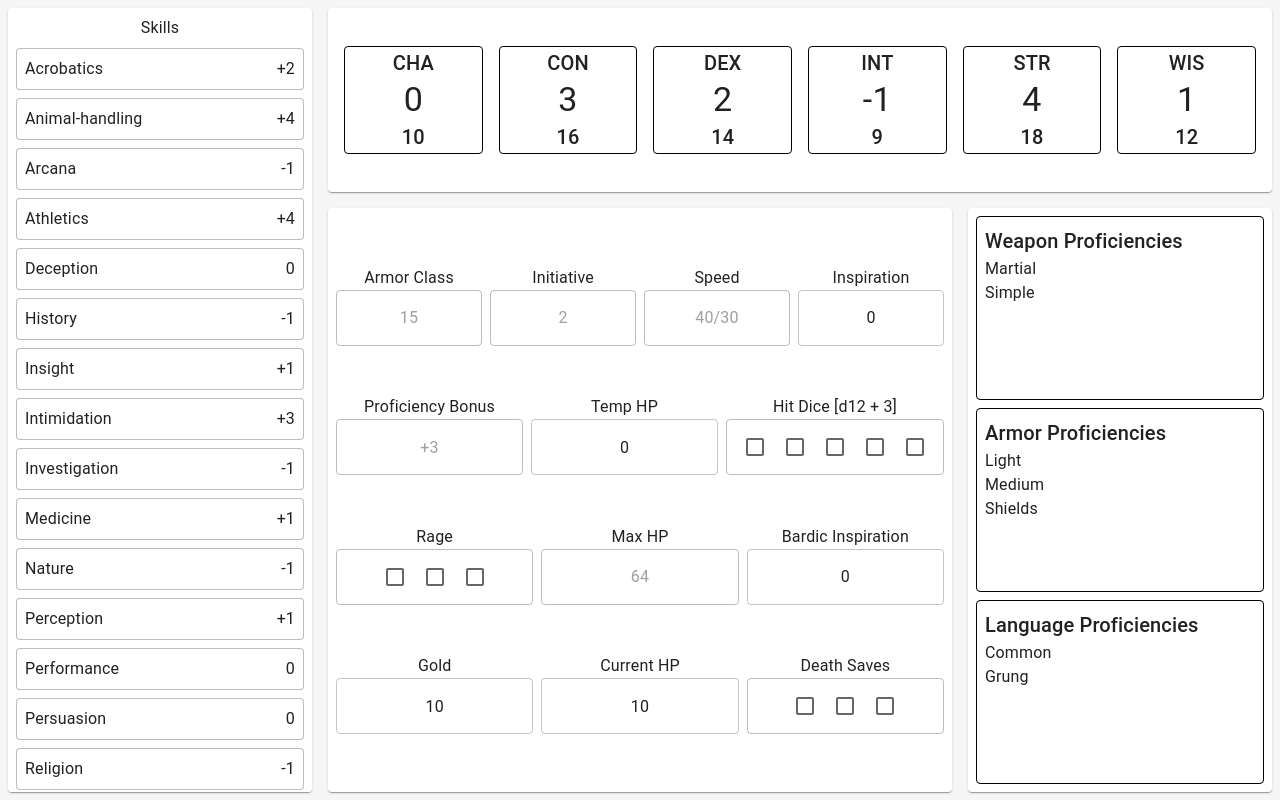
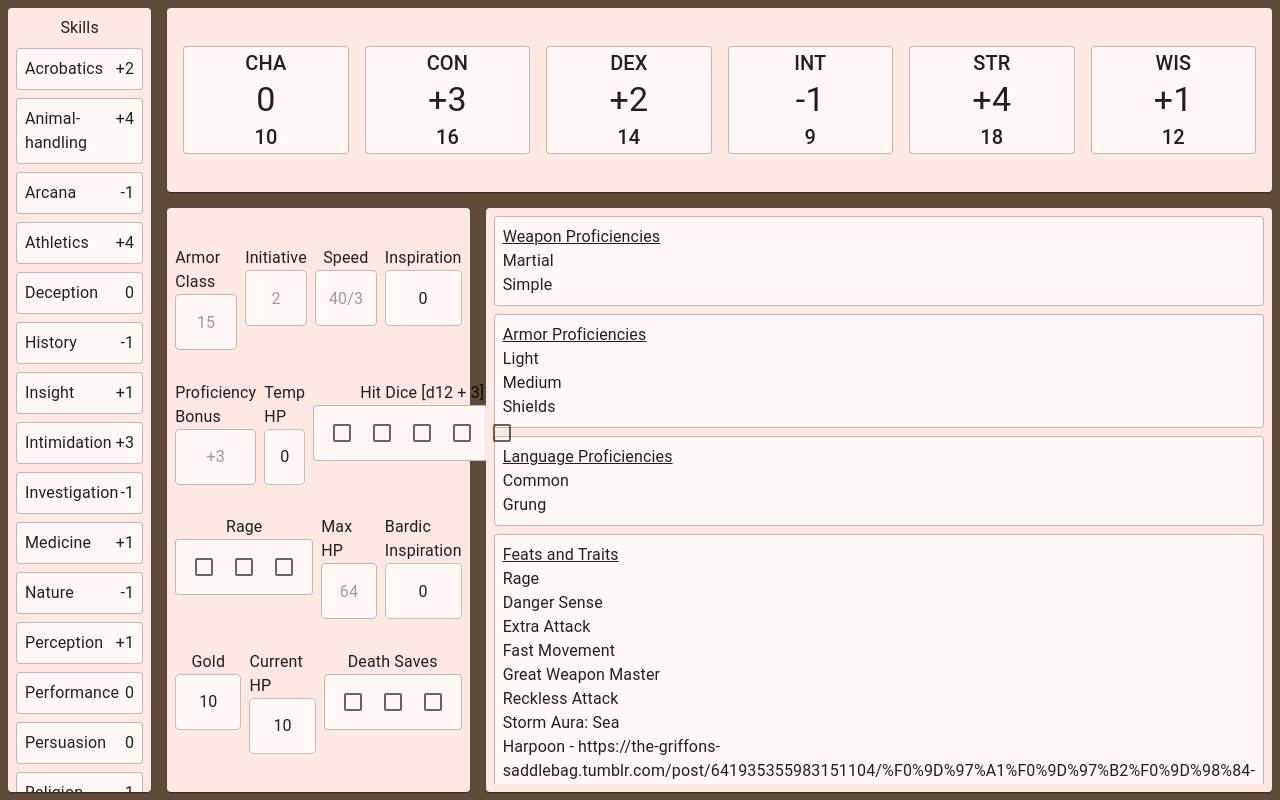
Before and after one commit to syj67507/dnd-cs-castor-rhodes, a React app: page / in a window 1280 px wide. Built offline with nearby package versions, Linux system fonts and the light colour scheme; the HTML template or start-up script is replaced by a standard one.

Commit message:
Updates: Clean up styling

```diff
--- a/src/dndApp/Abilities.tsx
+++ b/src/dndApp/Abilities.tsx
@@ -3,7 +3,7 @@ import characterSheet from "./character-sheet.json";
 
 interface AbilityProps {
     name: string;
-    modifier: number;
+    modifier: string;
     value: number;
 }
 
@@ -14,9 +14,12 @@ export function Ability({ name, modifier, value }: AbilityProps) {
             flex: 1,
             flexDirection: "column",
             alignItems: "center",
+            bgcolor: "#FFF8F6",
             borderRadius: 1,
-            border: "1px solid black",
-            bgcolor: "white",
+            border: "1px solid rgba(0, 0, 0, 0.26)",
+            "&:hover": {
+                border: "1px solid black",
+            }
         }}>
             <Typography variant="h6" textAlign="center">{name}</Typography>
             <Typography variant="h4" textAlign="center">{modifier}</Typography>
@@ -37,6 +40,7 @@ export function Abilities() {
                 gridColumnEnd: "span 3",
                 gridRowStart: "1",
                 gridRowEnd: "span 1",
+                bgcolor: "#FFE8E1",
             }}
         >
             <Stack
@@ -46,11 +50,15 @@ export function Abilities() {
                 height="100%"
             >
                 {statNames.map(stat => {
+                    let sign = "";
+                    if (character.abilities_bonuses[0].bonuses[stat] > 0) {
+                        sign = "+"
+                    }
                     return (
                         <Ability
                             name={stat.toUpperCase()}
+                            modifier={`${sign}${character.abilities_bonuses[0].bonuses[stat]}`}
                             value={character.abilities_bonuses[0].abilities[stat]}
-                            modifier={character.abilities_bonuses[0].bonuses[stat]}
                         />
                     );
                 })}
--- a/src/dndApp/App.tsx
+++ b/src/dndApp/App.tsx
@@ -18,7 +18,7 @@ export default function App() {
                 gap: 2,
                 gridTemplateColumns: "repeat(4, 1fr)",
                 gridTemplateRows: "repeat(4, 1fr)",
-                bgcolor: "whitesmoke",
+                bgcolor: "#624A38",
             }}
         >
             <Skills />
--- a/src/dndApp/General.tsx
+++ b/src/dndApp/General.tsx
@@ -17,6 +17,7 @@ function StatField({ value, interactive, onChange }: StatProps) {
             sx={{
                 input: {
                     textAlign: "center",
+                    bgcolor: "#FFF8F6"
                 },
             }}
         />
@@ -43,6 +44,7 @@ function Charges({ name, total, amountUsed = 0 }: ChargesProps) {
                     "&:hover": {
                         border: "1px solid black"
                     },
+                    bgcolor: "#FFF8F6",
                 }}
             >
                 {Array.from({length: total}, (_, i) => i + 1).map((index) => {
@@ -242,7 +244,8 @@ export function General() {
                 gridColumnStart: "2",
                 gridColumnEnd: "span 2",
                 gridRowStart: "2",
-                gridRowEnd: "span 3"
+                gridRowEnd: "span 3",
+                bgcolor: "#FFE8E1",
             }}
         >
             <Stack
--- a/src/dndApp/Proficiencies.tsx
+++ b/src/dndApp/Proficiencies.tsx
@@ -7,6 +7,7 @@ export function Proficiencies() {
     return (
         <Paper
             sx={{
+                bgcolor: "#FFE8E1",
                 padding: 1,
                 gridColumnStart: "4",
                 gridColumnEnd: "span 1",
@@ -18,16 +19,18 @@ export function Proficiencies() {
                 alignItems="center"
                 gap={1}
                 height="100%"
+                overflow="auto"
             >
                 <Stack
                     direction="column"
-                    border="1px solid black"
+                    border="1px solid rgba(0, 0, 0, 0.26)"
                     borderRadius={1}
                     padding={1}
                     width="100%"
                     flex={1}
+                    bgcolor="#FFF8F6"
                 >
-                    <Typography variant="h6">Weapon Proficiencies</Typography>
+                    <Typography variant="body1" sx={{ textDecoration: "underline" }}>Weapon Proficiencies</Typography>
                     {character.proficiencies[0].weapon.split(";").map((prof) => {
                         return (
                             <Typography variant="body1">{prof}</Typography>
@@ -36,13 +39,14 @@ export function Proficiencies() {
                 </Stack>
                 <Stack
                     direction="column"
-                    border="1px solid black"
+                    border="1px solid rgba(0, 0, 0, 0.26)"
                     borderRadius={1}
                     padding={1}
                     width="100%"
                     flex={1}
+                    bgcolor="#FFF8F6"
                 >
-                    <Typography variant="h6">Armor Proficiencies</Typography>
+                    <Typography variant="body1" sx={{ textDecoration: "underline" }}>Armor Proficiencies</Typography>
                     {character.proficiencies[0].armor.split(";").map((prof) => {
                         return (
                             <Typography variant="body1">{prof}</Typography>
@@ -51,29 +55,48 @@ export function Proficiencies() {
                 </Stack>
                 <Stack
                     direction="column"
-                    border="1px solid black"
+                    border="1px solid rgba(0, 0, 0, 0.26)"
                     borderRadius={1}
                     padding={1}
                     width="100%"
                     flex={1}
+                    bgcolor="#FFF8F6"
                 >
-                    <Typography variant="h6">Language Proficiencies</Typography>
+                    <Typography variant="body1" sx={{ textDecoration: "underline" }}>Language Proficiencies</Typography>
                     {character.proficiencies[0].language.split(";").map((prof) => {
                         return (
                             <Typography variant="body1">{prof}</Typography>
                         );
                     })}
                 </Stack>
-                {/* {character.proficiencies[0].tool && (
-                    <Stack direction="column" border="1px solid black" borderRadius={1} padding={1}>
-                        <Typography variant="h6">Tool Proficiencies</Typography>
-                        {character.proficiencies[0].tool.split(";").map((prof) => {
-                            return (
-                                <Typography variant="body1">{prof}</Typography>
-                            );
-                        })}
-                    </Stack>
-                )} */}
+                <Stack
+                    direction="column"
+                    border="1px solid rgba(0, 0, 0, 0.26)"
+                    borderRadius={1}
+                    padding={1}
+                    width="100%"
+                    flex={1}
+                    bgcolor="#FFF8F6"
+                >
+                    <Typography variant="body1" sx={{ textDecoration: "underline" }}>Feats and Traits</Typography>
+                    <Typography variant="body1">Rage</Typography>
+                    <Typography variant="body1">Danger Sense</Typography>
+                    <Typography variant="body1">Extra Attack</Typography>
+                    <Typography variant="body1">Fast Movement</Typography>
+                    <Typography variant="body1">Great Weapon Master</Typography>
+                    <Typography variant="body1">Reckless Attack</Typography>
+                    <Typography variant="body1">Storm Aura: Sea</Typography>
+                    <Typography variant="body1">Harpoon - https://the-griffons-saddlebag.tumblr.com/post/641935355983151104/%F0%9D%97%A1%F0%9D%97%B2%F0%9D%98%84-%F0%9D%97%B6%F0%9D%98%81%F0%9D%97%B2%F0%9D%97%BA-steam-harpoon-weapon-spear-rare</Typography>
+                    <Typography variant="body1">Clothes, traveler’s</Typography>
+                    <Typography variant="body1">Explorer's Pack</Typography>
+                    <Typography variant="body1">Fishing tackle</Typography>
+                    <Typography variant="body1">Pouch</Typography>
+                    <Typography variant="body1">Greater Healing Potion</Typography>
+                    <Typography variant="body1">Soulgaze Monacle</Typography>
+                    <Typography variant="body1">Bottle of Boundless Coffee</Typography>
+                    <Typography variant="body1">Heward's Spice Pouch</Typography>
+                    <Typography variant="body1">Pole of Angling</Typography>
+                </Stack>
             </Stack>
         </Paper>
     );
--- a/src/dndApp/Skills.tsx
+++ b/src/dndApp/Skills.tsx
@@ -1,4 +1,4 @@
-import { Box, Paper } from "@mui/material";
+import { Box, Paper, Typography } from "@mui/material";
 import characterSheet from "./character-sheet.json";
 export function Skills() {
     const character = characterSheet.character[0];
@@ -12,6 +12,7 @@ export function Skills() {
                 gridRowStart: "1",
                 gridRowEnd: "span 4",
                 overflow: "auto",
+                bgcolor: "#FFE8E1"
             }}
         >
             <Box sx={{
@@ -41,17 +42,20 @@ export function Skills() {
                                 flexDirection: "row",
                                 justifyContent: "space-between",
                                 width: "100%",
-                                border: "1px solid rgba(0, 0, 0, 0.26)",
                                 borderRadius: 1,
                                 padding: 1,
-                                bgcolor: "white",
+                                bgcolor: "#FFF8F6",
+                                border: "1px solid rgba(0, 0, 0, 0.26)",
+                                "&:hover": {
+                                    border: "1px solid black",
+                                }
                             }}>
-                                <Box>
+                                <Typography variant="body1">
                                     {`${skillName.slice(0,1).toUpperCase()}${skillName.slice(1)}`}
-                                </Box>
-                                <Box>
+                                </Typography>
+                                <Typography variant="body1">
                                     {statValue}
-                                </Box>
+                                </Typography>
                             </Box>
                         );
                     })
```
